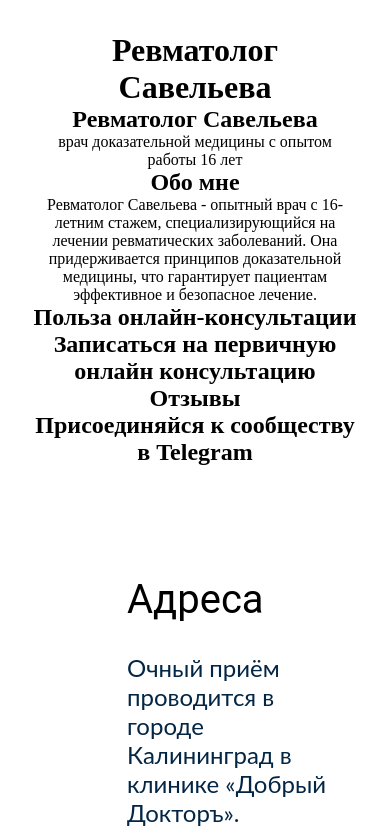
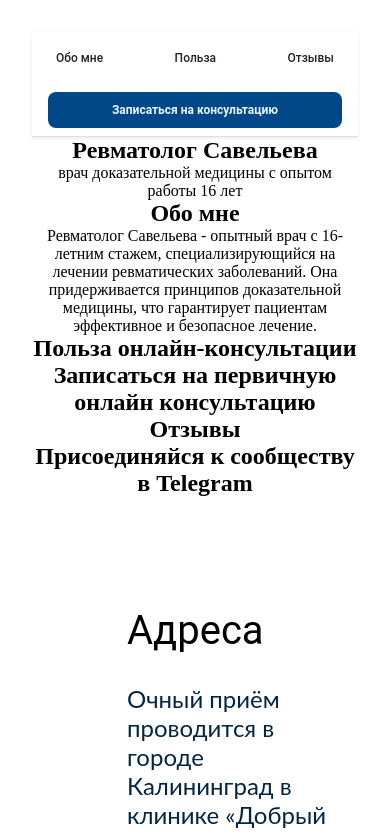
Before and after one commit to Nadya-Semyonova/doctorSavelieva, a React (Vite) app: page / in a window 390 px wide. Shown: the top 834 px of the page. Built offline with nearby package versions, Linux system fonts and the light colour scheme.

Commit message:
набросок хедера

```diff
--- /dev/null
+++ b/src/layouts/Header/Header.module.css
@@ -0,0 +1,184 @@
+.header {
+  width: 100%;
+  background-color: var(--bg-primary);
+  border-bottom: 1px solid var(--border-color);
+  position: sticky;
+  /* оставить стики или нет? */
+  top: 0;
+  z-index: 1000;
+  box-shadow: var(--shadow-sm);
+}
+
+.container {
+  max-width: var(--container-max-width);
+  margin: 0 auto;
+  padding: var(--spacing-md) var(--container-padding);
+  display: flex;
+  justify-content: space-between;
+  align-items: center;
+  gap: var(--spacing-lg);
+}
+
+/* Навигация */
+.nav {
+  flex-shrink: 0;
+}
+
+.navList {
+  display: flex;
+  gap: var(--spacing-lg);
+  list-style: none;
+  margin: 0;
+  padding: 0;
+}
+
+.navItem {
+  margin: 0;
+}
+
+.navLink {
+  background: none;
+  border: none;
+  padding: var(--spacing-sm) var(--spacing-md);
+  font-family: var(--font-primary);
+  font-size: var(--font-size-base);
+  font-weight: var(--font-weight-medium);
+  color: var(--text-primary);
+  cursor: pointer;
+  transition: color var(--transition-fast);
+  white-space: nowrap;
+  display: inline-flex;
+  align-items: center;
+  justify-content: center;
+  min-width: 156px;
+  height: 48px;
+  border-radius: var(--border-radius-md);
+  background-color: transparent;
+}
+
+.navLink:hover {
+  color: var(--color-primary);
+}
+
+.navLink:active {
+  color: var(--color-primary-dark);
+}
+
+.navLink:focus-visible {
+  outline: 2px solid var(--color-primary);
+  outline-offset: 2px;
+  border-radius: var(--border-radius-sm);
+}
+
+/* Кнопка консультации */
+.consultationButton {
+  flex-shrink: 0;
+}
+
+.buttonConsultation {
+  min-width: 334px;
+  height: 48px;
+  font-family: var(--font-primary);
+  font-size: var(--font-size-base);
+  font-weight: var(--font-weight-semibold);
+  background-color: var(--button-bg-color-blue);
+  color: var(--button-text-color-blue);
+  border: none;
+  border-radius: var(--border-radius-md);
+  cursor: pointer;
+  transition: all var(--transition-base);
+  padding: 0 var(--spacing-lg);
+  white-space: nowrap;
+  display: inline-flex;
+  align-items: center;
+  justify-content: center;
+}
+
+.buttonConsultation:hover {
+  background-color: var(--color-primary-dark);
+  transform: translateY(-1px);
+  box-shadow: var(--shadow-md);
+}
+
+.buttonConsultation:active {
+  transform: translateY(0);
+}
+
+.buttonConsultation:focus-visible {
+  outline: 2px solid var(--color-primary);
+  outline-offset: 2px;
+}
+
+/* Адаптивность - планшеты */
+@media (max-width: 992px) {
+  .navLink {
+    min-width: 120px;
+    height: 44px;
+    font-size: var(--font-size-sm);
+  }
+
+  .buttonConsultation {
+    min-width: 260px;
+    height: 44px;
+    font-size: var(--font-size-sm);
+  }
+
+  .navList {
+    gap: var(--spacing-md);
+  }
+}
+
+/* Адаптивность - мобильные устройства */
+@media (max-width: 768px) {
+  .container {
+    flex-direction: column;
+    gap: var(--spacing-md);
+    padding: var(--spacing-sm) var(--container-padding);
+  }
+
+  .nav {
+    width: 100%;
+  }
+
+  .navList {
+    justify-content: space-between;
+    gap: var(--spacing-sm);
+    width: 100%;
+  }
+
+  .navLink {
+    min-width: 0;
+    width: 100%;
+    height: 40px;
+    font-size: var(--font-size-sm);
+    padding: var(--spacing-xs) var(--spacing-sm);
+  }
+
+  .consultationButton {
+    width: 100%;
+  }
+
+  .buttonConsultation {
+    min-width: 0;
+    width: 100%;
+    height: 40px;
+    font-size: var(--font-size-sm);
+  }
+}
+
+/* Адаптивность - маленькие мобильные устройства */
+@media (max-width: 480px) {
+  .navLink {
+    font-size: var(--font-size-xs);
+    height: 36px;
+  }
+
+  .buttonConsultation {
+    height: 36px;
+    font-size: var(--font-size-xs);
+  }
+
+  .navList {
+    gap: var(--spacing-xs);
+  }
+}
--- a/src/layouts/Header/Header.tsx
+++ b/src/layouts/Header/Header.tsx
@@ -1,7 +1,79 @@
-export default function Header() {
+import type { IHeader } from "../../types/types";
+import ButtonDefault from "../../shared/ui/Button/ButtonDefault";
+import styles from "./Header.module.css";
+
+export default function Header({
+  onNavigate,
+  onConsultationClick
+}: IHeader) {
+  const handleScrollToSection = (sectionId: string) => {
+    const element = document.getElementById(sectionId);
+    if (element) {
+      element.scrollIntoView({ behavior: "smooth", block: "start" });
+    }
+  };
+
+  const handleNavClick = (sectionId: string) => {
+    if (onNavigate) {
+      onNavigate(sectionId);
+    } else {
+      handleScrollToSection(sectionId);
+    }
+  };
+
+  const handleConsultation = () => {
+    if (onConsultationClick) {
+      onConsultationClick();
+    } else {
+      handleScrollToSection("appointment");
+    }
+  };
+
   return (
-    <header className="header">
-      <h1>Ревматолог Савельева</h1>
+    <header className={styles.header}>
+      <div className={styles.container}>
+        <nav className={styles.nav} aria-label="Основная навигация">
+          <ul className={styles.navList}>
+            <li className={styles.navItem}>
+              <button
+                className={styles.navLink}
+                onClick={() => handleNavClick("about")}
+                aria-label="Перейти к разделу обо мне"
+              >
+                Обо мне
+              </button>
+            </li>
+            <li className={styles.navItem}>
+              <button
+                className={styles.navLink}
+                onClick={() => handleNavClick("benefit")}
+                aria-label="Перейти к разделу о пользе"
+              >
+                Польза
+              </button>
+            </li>
+            <li className={styles.navItem}>
+              <button
+                className={styles.navLink}
+                onClick={() => handleNavClick("reviews")}
+                aria-label="Перейти к разделу отзывов"
+              >
+                Отзывы
+              </button>
+            </li>
+          </ul>
+        </nav>
+
+        <div className={styles.consultationButton}>
+          <ButtonDefault
+            name="Записаться на консультацию"
+            handleClick={handleConsultation}
+            styleButton={styles.buttonConsultation}
+            ariaLabel="Записаться на консультацию"
+            type="button"
+          />
+        </div>
+      </div>
     </header>
-  )
+  );
 }
--- a/src/sections/Address/Address.module.css
+++ b/src/sections/Address/Address.module.css
@@ -48,7 +48,7 @@
 
 /* Кастомные кружочки */
 .list li::before {
-  content: '';
+  content: "";
   position: absolute;
   left: 0;
   top: 8px;
--- a/src/styles/variables.css
+++ b/src/styles/variables.css
@@ -39,10 +39,9 @@
 
   /* Цвета кнопки */
   --button-bg-color-blue: #004887;
-  --button-bg-color-white: #E8F5FF;
-  --button-text-color-blue: #E8F5FF;
+  --button-bg-color-white: #e8f5ff;
+  --button-text-color-blue: #e8f5ff;
   --button-text-color-white: #004887;
-
 
   /* ======================================================================
        Типографика - Шрифты
--- a/src/types/types.ts
+++ b/src/types/types.ts
@@ -17,6 +17,11 @@ export interface IUsersCardsSwiper {
   sliderId?: string; // ДОБАВЛЯЕМ для переключения разных слайдеров Скорее всего не нужно
 }
 
+export interface IHeader {
+  onNavigate?: (sectionId: string) => void; // Опциональный колбэк для навигации
+  onConsultationClick?: () => void; // Опциональный колбэк для кнопки консультации
+}
+
 // import { SwiperSlide } from "swiper/react";
 //         <SwiperSlide>
 //         Нужый компонент в 1 экземпляре
```
Also changed, not shown: 1 other file (tests, documents, lock files or other folders).
